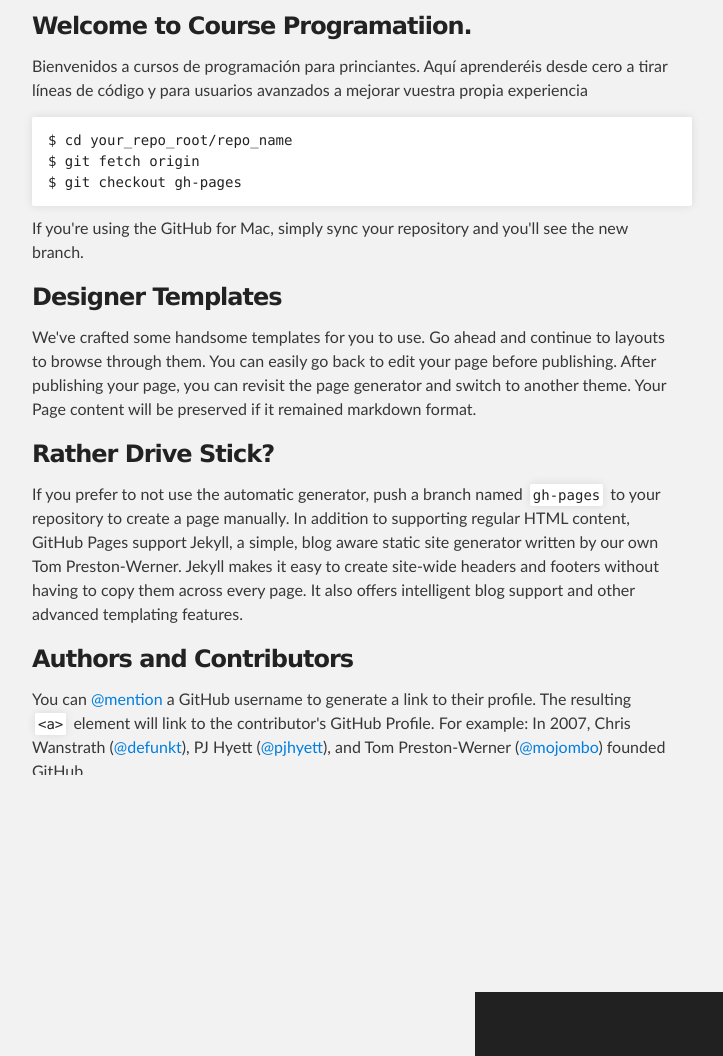
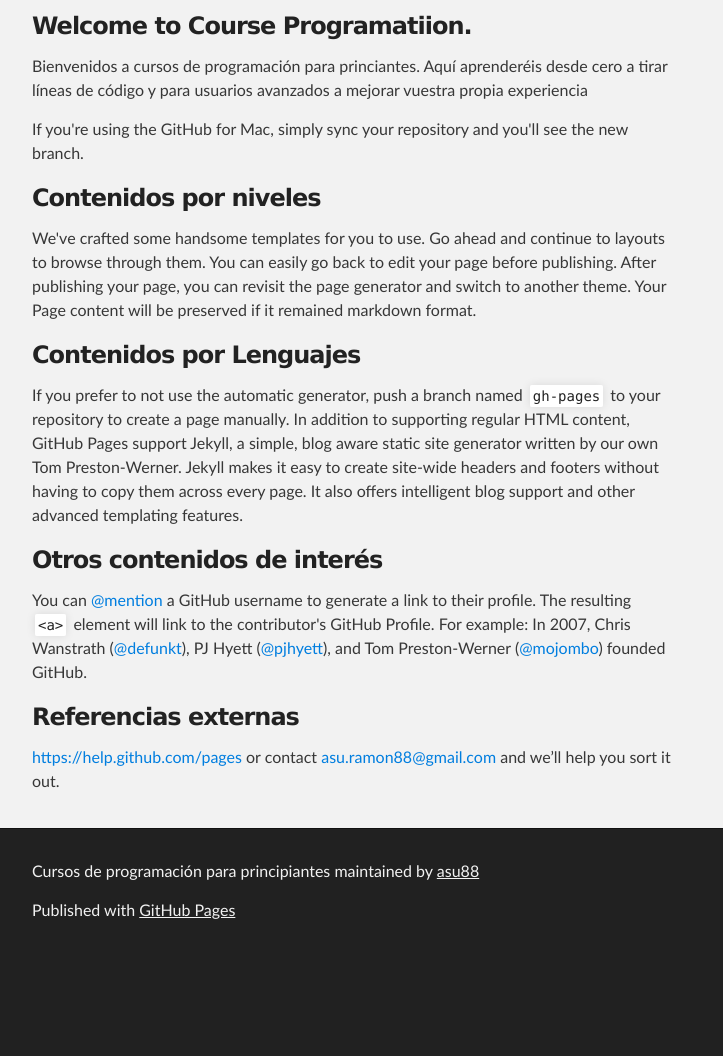
Before and after one commit to asu88/webasu.github.io, a plain HTML site: page index.html in a window 1280 px wide. Shown: the part 279-1335 px from the top of the page, without its empty margins (288-1011 px from the left). After the commit the page ends 1236 px from the top, so only its background shows below. Drawn offline with Linux system fonts and the light colour scheme.

Commit message:
Update index.html

```diff
--- a/index.html
+++ b/index.html
@@ -36,39 +36,35 @@
 
 <p>Bienvenidos a cursos de programación para princiantes. Aquí aprenderéis desde cero a tirar líneas de código y para usuarios avanzados a mejorar vuestra propia experiencia</p>
 
-<pre><code>$ cd your_repo_root/repo_name
-$ git fetch origin
-$ git checkout gh-pages
-</code></pre>
 
 <p>If you're using the GitHub for Mac, simply sync your repository and you'll see the new branch.</p>
 
 <h3>
-<a id="designer-templates" class="anchor" href="#designer-templates" aria-hidden="true"><span class="octicon octicon-link"></span></a>Designer Templates</h3>
+<a id="designer-templates" class="anchor" href="#designer-templates" aria-hidden="true"><span class="octicon octicon-link"></span></a>Contenidos por niveles</h3>
 
 <p>We've crafted some handsome templates for you to use. Go ahead and continue to layouts to browse through them. You can easily go back to edit your page before publishing. After publishing your page, you can revisit the page generator and switch to another theme. Your Page content will be preserved if it remained markdown format.</p>
 
 <h3>
-<a id="rather-drive-stick" class="anchor" href="#rather-drive-stick" aria-hidden="true"><span class="octicon octicon-link"></span></a>Rather Drive Stick?</h3>
+<a id="rather-drive-stick" class="anchor" href="#rather-drive-stick" aria-hidden="true"><span class="octicon octicon-link"></span></a>Contenidos por Lenguajes</h3>
 
 <p>If you prefer to not use the automatic generator, push a branch named <code>gh-pages</code> to your repository to create a page manually. In addition to supporting regular HTML content, GitHub Pages support Jekyll, a simple, blog aware static site generator written by our own Tom Preston-Werner. Jekyll makes it easy to create site-wide headers and footers without having to copy them across every page. It also offers intelligent blog support and other advanced templating features.</p>
 
 <h3>
-<a id="authors-and-contributors" class="anchor" href="#authors-and-contributors" aria-hidden="true"><span class="octicon octicon-link"></span></a>Authors and Contributors</h3>
+<a id="authors-and-contributors" class="anchor" href="#authors-and-contributors" aria-hidden="true"><span class="octicon octicon-link"></span></a>Otros contenidos de interés</h3>
 
 <p>You can <a href="https://github.com/blog/821" class="user-mention">@mention</a> a GitHub username to generate a link to their profile. The resulting <code>&lt;a&gt;</code> element will link to the contributor's GitHub Profile. For example: In 2007, Chris Wanstrath (<a href="https://github.com/defunkt" class="user-mention">@defunkt</a>), PJ Hyett (<a href="https://github.com/pjhyett" class="user-mention">@pjhyett</a>), and Tom Preston-Werner (<a href="https://github.com/mojombo" class="user-mention">@mojombo</a>) founded GitHub.</p>
 
 <h3>
-<a id="support-or-contact" class="anchor" href="#support-or-contact" aria-hidden="true"><span class="octicon octicon-link"></span></a>Support or Contact</h3>
+<a id="support-or-contact" class="anchor" href="#support-or-contact" aria-hidden="true"><span class="octicon octicon-link"></span></a>Referencias externas</h3>
 
-<p>Having trouble with Pages? Check out the documentation at <a href="https://help.github.com/pages">https://help.github.com/pages</a> or contact <a href="mailto:support@github.com">support@github.com</a> and we’ll help you sort it out.</p>
+<p><a href="https://help.github.com/pages">https://help.github.com/pages</a> or contact <a href="mailto:asu.ramon8@gmail.com">asu.ramon88@gmail.com</a> and we’ll help you sort it out.</p>
       </section>
     </div>
 
     <!-- FOOTER  -->
     <div id="footer_wrap" class="outer">
       <footer class="inner">
-        <p class="copyright">Webasu.GitHub.io maintained by <a href="https://github.com/asu88">asu88</a></p>
+        <p class="copyright">Cursos de programación para principiantes maintained by <a href="https://github.com/asu88">asu88</a></p>
         <p>Published with <a href="http://pages.github.com">GitHub Pages</a></p>
       </footer>
     </div>
```
